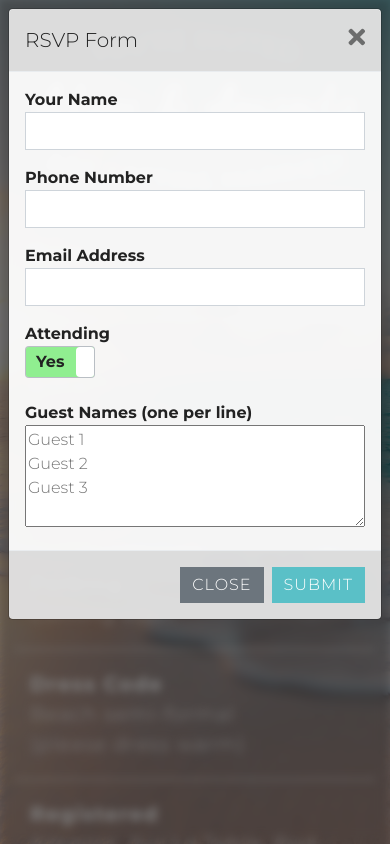
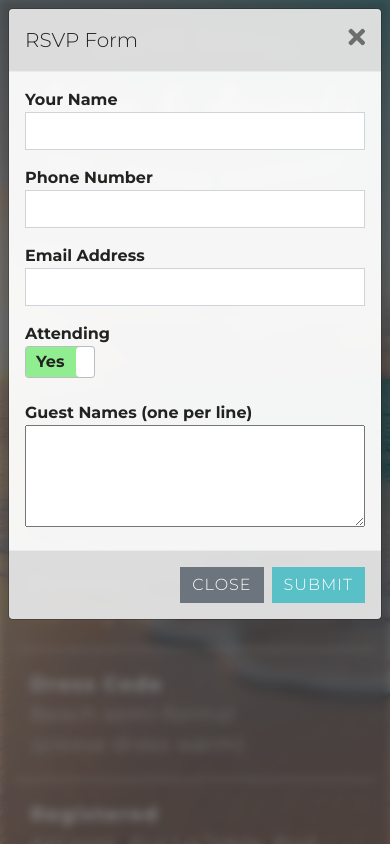
Before and after one commit to adamculpepper/ourbeachwedding.rocks, a plain HTML site: page index.html in a window 390 px wide. Both pictures are taken after a click on the button "RSVP FORM". Drawn offline with Linux system fonts and the light colour scheme.

Commit message:
removing the textarea placeholder because it's not working on iOS mobile

```diff
--- a/index.html
+++ b/index.html
@@ -145,7 +145,7 @@
 								<div class="col-12">
 									<div class="form-group mb-0">
 										<label for="something">Guest Names (one per line)</label>
-										<textarea name="guests" rows="4" placeholder="Guest 1&#13;&#10;Guest 2&#13;&#10;Guest 3"></textarea>
+										<textarea name="guests" rows="4" placeholder=""></textarea>
 									</div>
 								</div>
 							</div>
```
